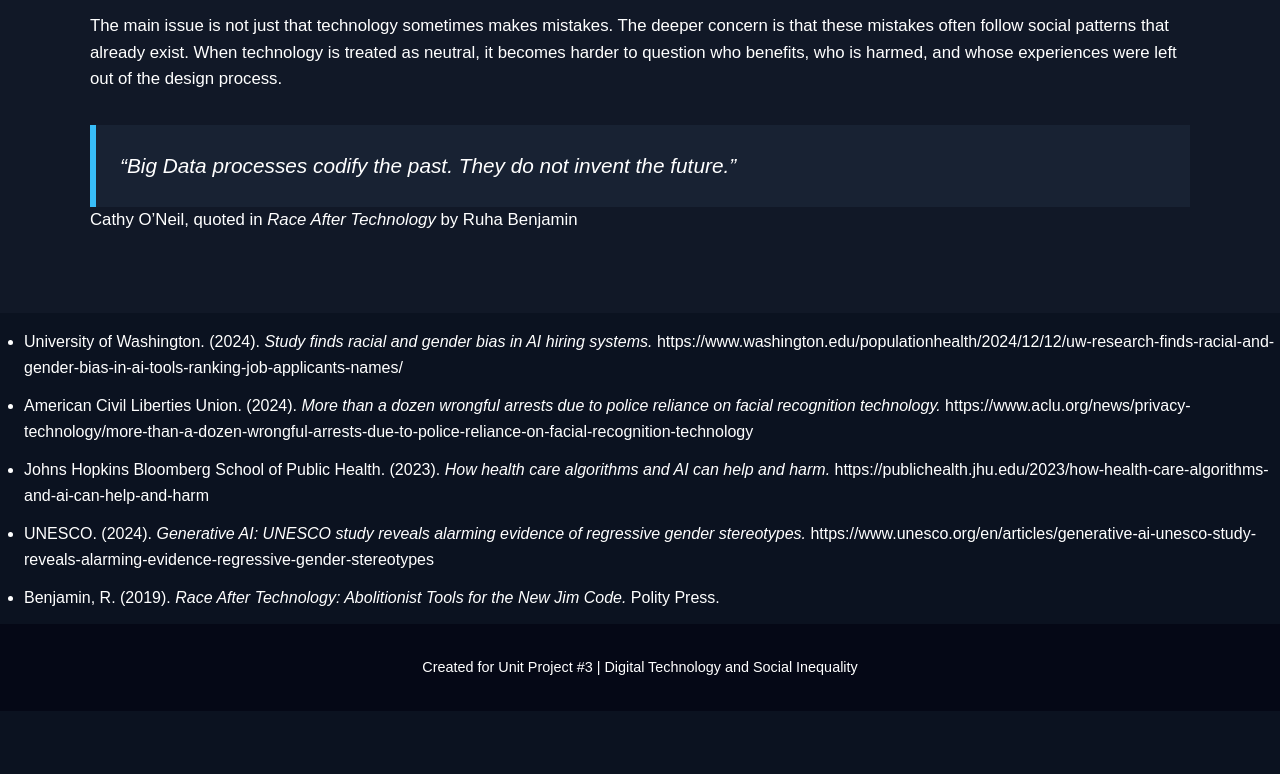
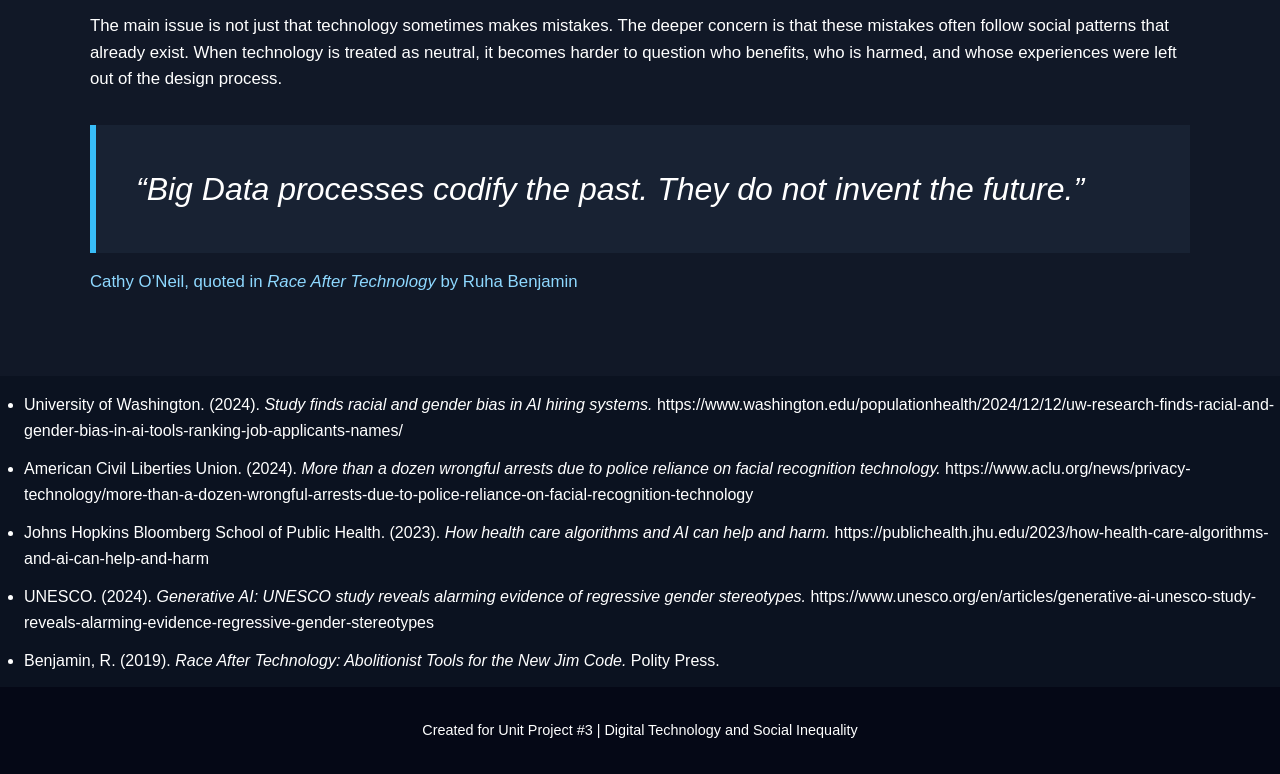
Before and after one commit to corrin-kunk/ai-is-not-neutral, a plain HTML site: page index.html in a window 1280 px wide. Shown: the part 2729-3503 px from the top of the page. Before the commit the page ends 3440 px from the top, so only its background shows below. Drawn offline with Linux system fonts and the light colour scheme.

Commit message:
Enhance blockquote styles and add quote author class
Increased padding and font size for blockquote, added styling for quote author.

```diff
--- a/styles.css
+++ b/styles.css
@@ -154,11 +154,20 @@ nav a:hover {
 
 blockquote {
   margin-top: 2rem;
-  padding: 1.5rem;
+  padding: 2.5rem;
   border-left: 6px solid #38bdf8;
   background-color: #182233;
-  font-size: 1.3rem;
+  font-size: 2rem;
   font-style: italic;
+  line-height: 1.5;
+  max-width: 900px;
+}
+
+.quote-author {
+  margin-top: 1rem;
+  margin-left: 1rem;
+  color: #8ed8ff;
+  font-size: 1rem;
 }
 
 .sources-list {
```
